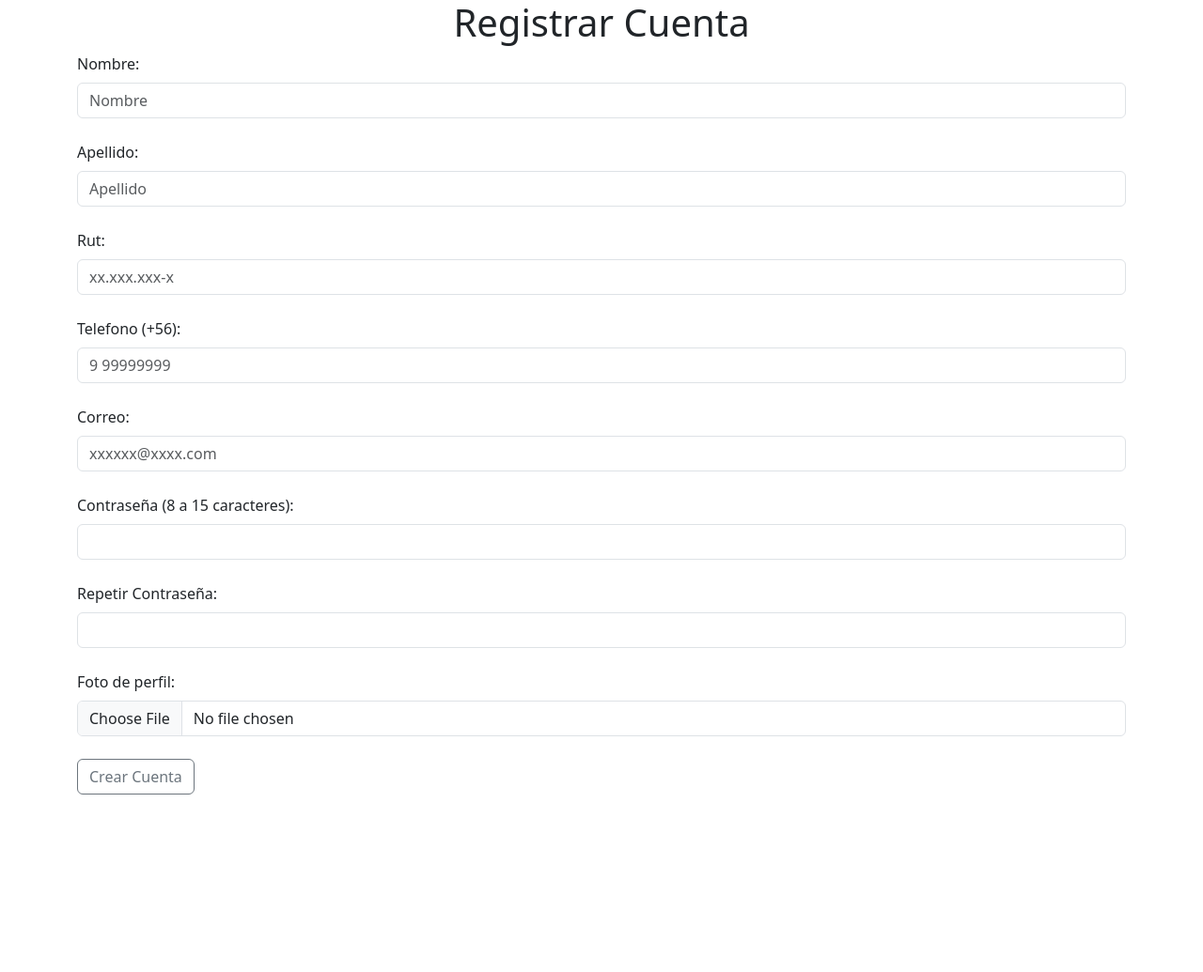
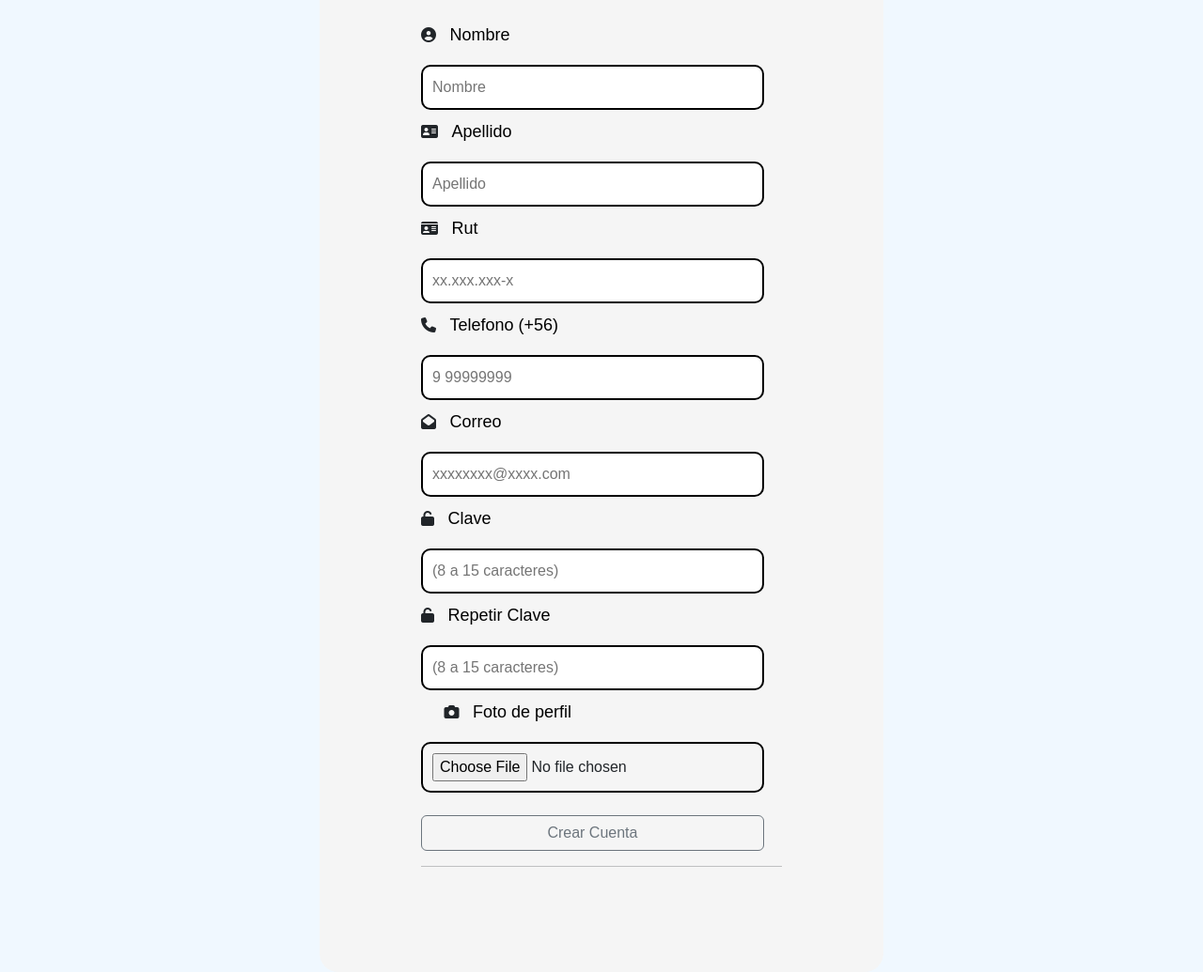
Before and after one commit to Dionin18/Proyecto, a PHP site: page /signup.php in a window 1280 px wide. Shown: the whole page at 94% size. Before the commit the page ends 846 px from the top, so only its background shows below. Run offline with PHP 8.4, Linux system fonts and the light colour scheme; some libraries are stand-ins or nearby versions.

Commit message:
Formulario
Estoy editando el formulario y otras cositas de las paginas

```diff
--- /dev/null
+++ b/Styles.css
@@ -0,0 +1,75 @@
+body{
+    display: flex;
+    justify-content: center;
+    align-items: center;
+    height: 100vh;
+    flex-direction: column;
+}
+
+*{
+    font-family: 'Lato', sans-serif;
+    font-family: 'Open Sans', sans-serif;
+    font-family: 'PT Sans', sans-serif;
+    box-sizing: border-box;
+}
+
+form{
+    width: 600px;
+    border: 2px solid black;
+    padding: 6rem;
+    background-color: whitesmoke;
+    border: none;
+    border-radius: 20px;
+}
+
+h1{
+    display: block;
+    border: 2px solid whitesmoke;
+    width: 95%;
+    padding: 10px;
+    margin: 10px;
+    border-radius: 10px;
+}
+
+label{
+    color: black;
+    font-size: 18px;
+    padding: 10px;
+    font-weight: 300;
+}
+
+input{
+    display: block;
+    border: 2px solid black;
+    width: 95%;
+    padding: 10px;
+    margin: 10px;
+    border-radius: 10px;
+}
+
+button{
+    float: right;
+    background-color: black;
+    padding: .5rem;
+    color: white;
+    border: none;
+    width: 40%;
+    border-radius: 5px;
+    margin-right: 10px;
+}
+
+button:hover{
+    background-color: white;
+    color: black;
+}
+
+a{
+    float: left;
+    margin-left: 10px;
+    padding: .5rem;
+    text-decoration: none;
+}
+
+a:hover{
+    color: white;
+}
--- a/signup.php
+++ b/signup.php
@@ -3,52 +3,58 @@
 <head>
     <meta charset="UTF-8">
     <meta name="viewport" content="width=device-width, initial-scale=1.0">
-    <title>Document</title>
+    <title>Registrar Cuenta</title>
 
-    <!--BOOTSTRAP-->
+    <!--CSS-->
+    <link href="css/bootstrap.min.css" rel="stylesheet">
+    <link href="Styles.css" rel="stylesheet">
+
+    <!-- CSS de Bootstrap -->
+    <link href="https://cdn.jsdelivr.net/npm/bootstrap@5.1.3/dist/css/bootstrap.min.css" rel="stylesheet">
+
+    <!-- BOOTSTRAP -->
     <link href="https://cdn.jsdelivr.net/npm/bootstrap@5.3.2/dist/css/bootstrap.min.css" rel="stylesheet" integrity="sha384-T3c6CoIi6uLrA9TneNEoa7RxnatzjcDSCmG1MXxSR1GAsXEV/Dwwykc2MPK8M2HN" crossorigin="anonymous">
     <script src="https://cdn.jsdelivr.net/npm/bootstrap@5.3.2/dist/js/bootstrap.bundle.min.js" integrity="sha384-C6RzsynM9kWDrMNeT87bh95OGNyZPhcTNXj1NW7RuBCsyN/o0jlpcV8Qyq46cDfL" crossorigin="anonymous"></script>
 
+    <!--ICONOS-->
+    <link rel="stylesheet" href="https://cdnjs.cloudflare.com/ajax/libs/font-awesome/6.5.1/css/all.min.css" integrity="sha512-DTOQO9RWCH3ppGqcWaEA1BIZOC6xxalwEsw9c2QQeAIftl+Vegovlnee1c9QX4TctnWMn13TZye+giMm8e2LwA==" crossorigin="anonymous" referrerpolicy="no-referrer" />
+
 </head>
-<body>
-  <h1 style="text-align: center;">Registrar Cuenta</h1>
+    <body style="background-color: aliceblue;">
+        <form action="procesarSignup.php" method="POST" enctype="multipart/form-data">
         <div class="container">
         <div class="row">
             <div class="col">
+            <h1 style="text-align: center;">REGISTRAR CUENTA</h1>
+            <hr>
 
-            <form action="procesarSignup.php" method="POST" enctype="multipart/form-data">
+            <i class="fa fa-user-circle" aria-hidden="true"></i>
+            <label for="nombre" class="form-label">Nombre</label>
+            <input type="text" placeholder="Nombre" name="nombre" id="nombre" required>
 
-                <label for="nombre" class="form-label">Nombre:</label>
-                <input type="text" placeholder="Nombre" name="nombre" id="nombre" class="form-control" required>
+            <i class="fa fa-address-card" aria-hidden="true"></i>
+            <label for="apellido" class="form-label">Apellido</label>
+            <input type="text" placeholder="Apellido" name="apellido" id="apellido" required>
 
-                <br>
+            <i class="fa fa-id-card" aria-hidden="true"></i>
+            <label for="rut" class="form-label">Rut</label>
+            <input type="text" placeholder="xx.xxx.xxx-x" pattern="[0-9.-]{11}" name="rut" id="rut" required>
 
-                <label for="apellido" class="form-label">Apellido:</label>
-                <input type="text" placeholder="Apellido" name="apellido" id="apellido" class="form-control" required>
+            <i class="fa fa-phone" aria-hidden="true"></i>
+            <label for="telefono" class="form-label">Telefono (+56)</label>
+            <input type="tel" placeholder="9 99999999" pattern="[0-9]{9}" name="telefono" id="telefono" required>
 
-                <br>
+            <i class="fa fa-envelope-open" aria-hidden="true"></i>
+            <label for="correo" class="form-label">Correo</label>
+            <input type="email" placeholder="xxxxxxxx@xxxx.com" name="correo" id="correo" required>
 
-                <label for="rut" class="form-label">Rut:</label>
-                <input type="text" placeholder="xx.xxx.xxx-x" pattern="[0-9.-]{11}" name="rut" id="rut" class="form-control" required>
+            <i class= "fa-solid fa-unlock"></i>
+            <label for="contraseña" class="form-label">Clave</label>
+            <input type="password" name="contraseña" id="contraseña" placeholder="(8 a 15 caracteres)" maxlength="15" minlength="8" required>
 
-                <br>
-
-                <label for="telefono" class="form-label">Telefono (+56):</label>
-                <input type="tel" placeholder="9 99999999" pattern="[0-9]{9}" name="telefono" id="telefono" class="form-control" required>
-
-                <br>
-
-                <label for="correo" class="form-label">Correo:</label>
-                <input type="email" placeholder="xxxxxx@xxxx.com" name="correo" id="correo" class="form-control" required>
-
-                <br>
-
-                <label for="contraseña" class="form-label">Contraseña (8 a 15 caracteres):</label>
-                <input type="password" name="contraseña" id="contraseña" class="form-control" maxlength="15" minlength="8" onkeyup='check();' required>
-                <br>
-
-                <label for="contraseña2" class="form-label">Repetir Contraseña:</label>
-                <input type="password" name="contraseña2" id="contraseña2" class="form-control" minlength="8" maxlength="15" onkeyup='check();' required>
+            <i class= "fa-solid fa-unlock"></i>
+            <label for="contraseña2" class="form-label">Repetir Clave</label>
+            <input type="password" name="contraseña2" id="contraseña2" minlength="8" maxlength="15" onkeyup='check();' required placeholder="(8 a 15 caracteres)">
             <label id="msg"></label>
 
             <script type="text/javascript">
@@ -63,16 +69,18 @@
                 }
                 </script>
 
-                <br>
-
-                <label for="foto" class="form-label">Foto de perfil:</label>
-                <input type="file" name="foto" id="foto" class="form-control" required>
+              <i class="fa fa-camera" aria-hidden="true"></i>
+              <label for="foto" class="form-label">Foto de perfil</label>
+              <input type="file" name="foto" id="foto"required>
               <br>
               <input type="submit" value="Crear Cuenta" class="btn btn-outline-secondary">
+
+        <hr>
+              </div></div></div>
         </form>
-            </div>
-        </div>
-    </div>
 
+        <!--JS-->
+        <script src="js/jquery.min.js"></script>
+        <script src="js/bootstrap.min.js"></script>
     </body>
 </html>
```
Also changed, not shown: index.php (+5 -5 lines), login.php (+31 -22 lines), 1 other file. Lines whose indentation alone changed are shown as unchanged.
